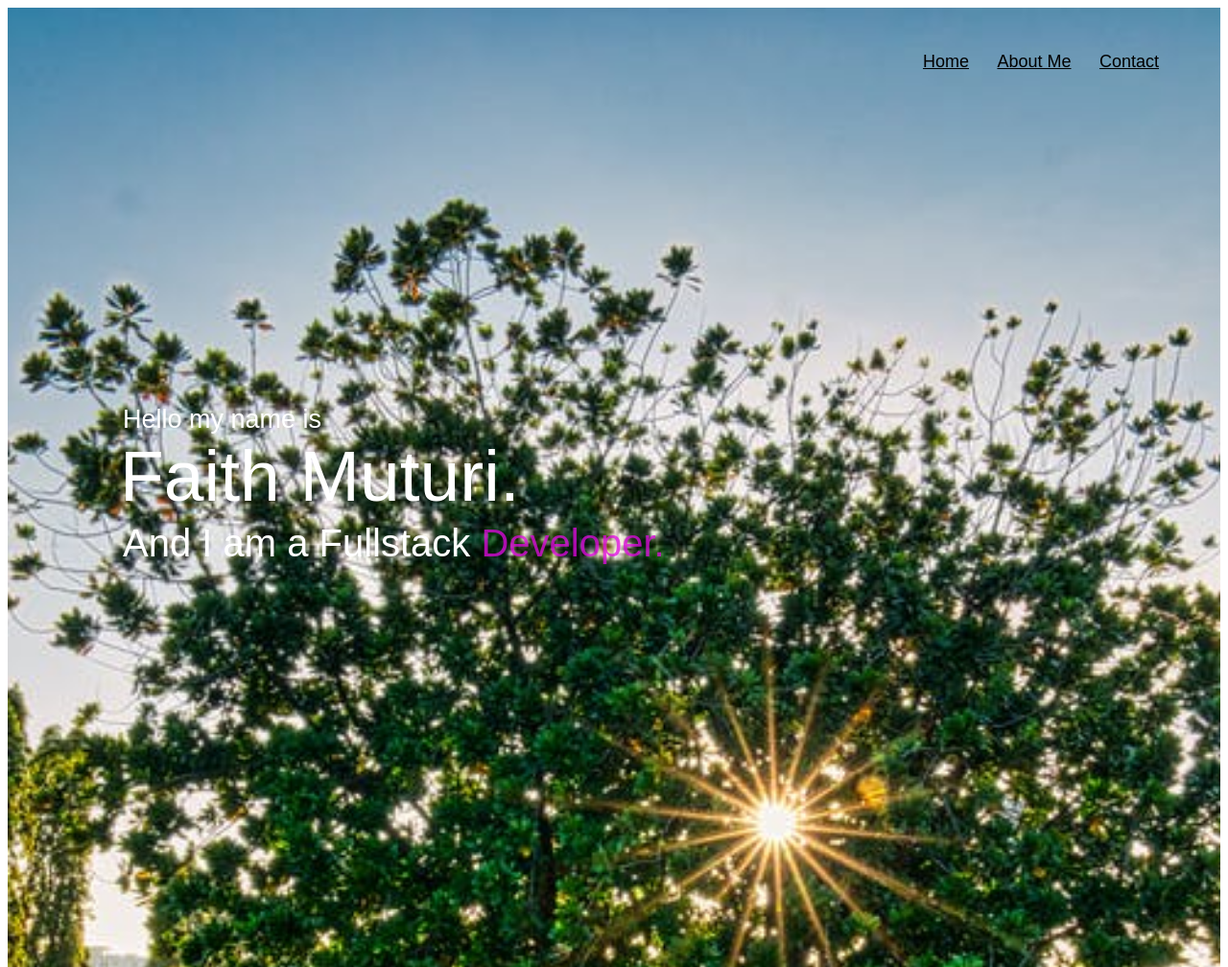
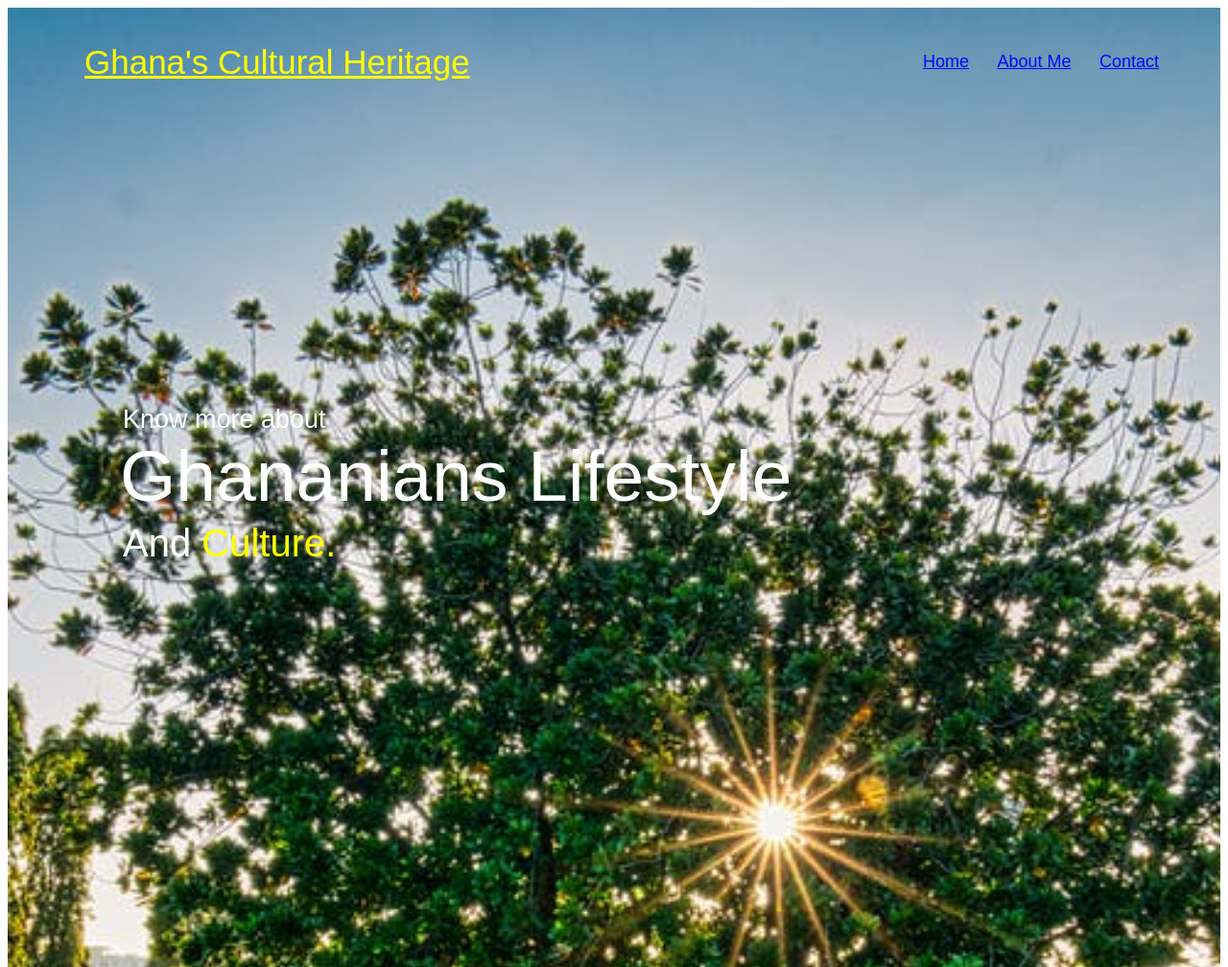
Before and after one commit to Muturi403/GhanianCulture, a plain HTML site: page index.html in a window 1280 px wide. Shown: the top 1008 px of the page at 96% size. Drawn offline with Linux system fonts and the light colour scheme.

Commit message:
this will add the home section

```diff
--- a/index.html
+++ b/index.html
@@ -10,7 +10,7 @@
 <body>
 	<nav class="navbar">
 		<div class="max-width">
-		    <div class="logo"><a href="#"></a></div>
+		    <div class="logo"><a href="#">Ghana's Cultural Heritage</a></div>
 		    <ul class="menu">
 			<li><a href="#home">Home</a></li>
 			<li><a href="#about">About Me</a></li>
@@ -23,9 +23,9 @@
     <section class="home" id="home">
         <div class="max-width">
             <div class="home-content">
-                <div class="text-1">Hello my name is</div>
-                <div class="text-2">Faith Muturi.</div>
-                <div class="text-3">And I am a Fullstack <span>Developer.</span></div>
+                <div class="text-1">Know more about</div>
+                <div class="text-2">Ghananians Lifestyle</div>
+                <div class="text-3">And <span>Culture.</span></div>
             </div>
         </div>
     </section>
--- a/style.css
+++ b/style.css
@@ -22,7 +22,7 @@
 .navbar .logo a{
 	font-size: 35px;
 	font-weight: 600px;
-	color: black;
+	color: yellow;
 }
 
 .navbar .logo a span{
@@ -35,7 +35,7 @@
 }
 
 .navbar .menu li a{
-	color: black;
+	color: rgb(7, 7, 252);
 	font-size: 18px;
 	margin-left: 25px;
 	font-weight: 500px;
@@ -43,7 +43,7 @@
 }
 
 .navbar .menu li a:hover{
-	color: rgba(223, 10, 223, 0.76);
+	color: yellow;
 }
 
 /*home styling*/
@@ -80,7 +80,7 @@
 }
 
 .home .home-content .text-3 span{
-	color: rgba(223, 10, 223, 0.76);
+	color: yellow;
 	font-weight: 500px;
 }
 
```
